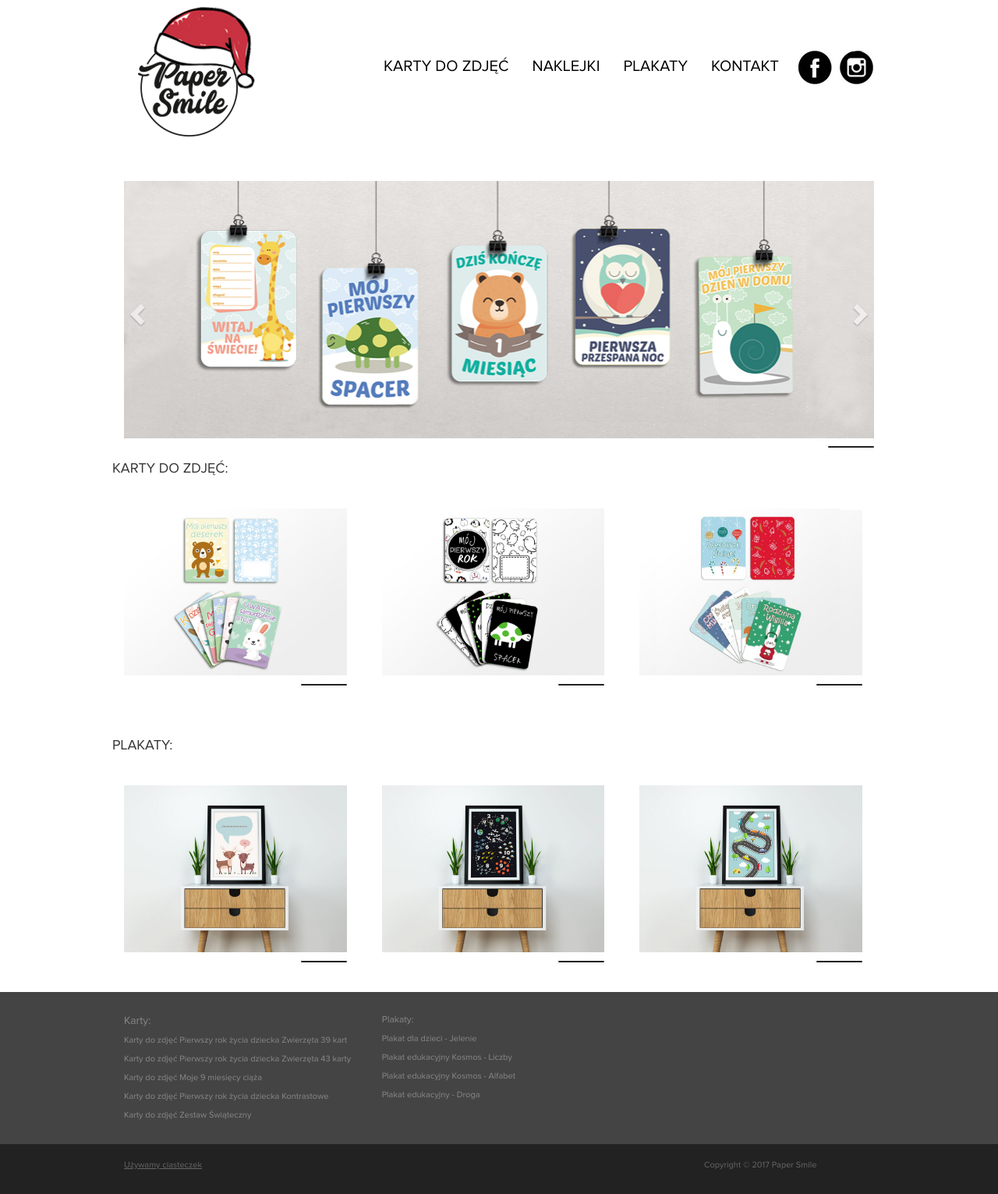
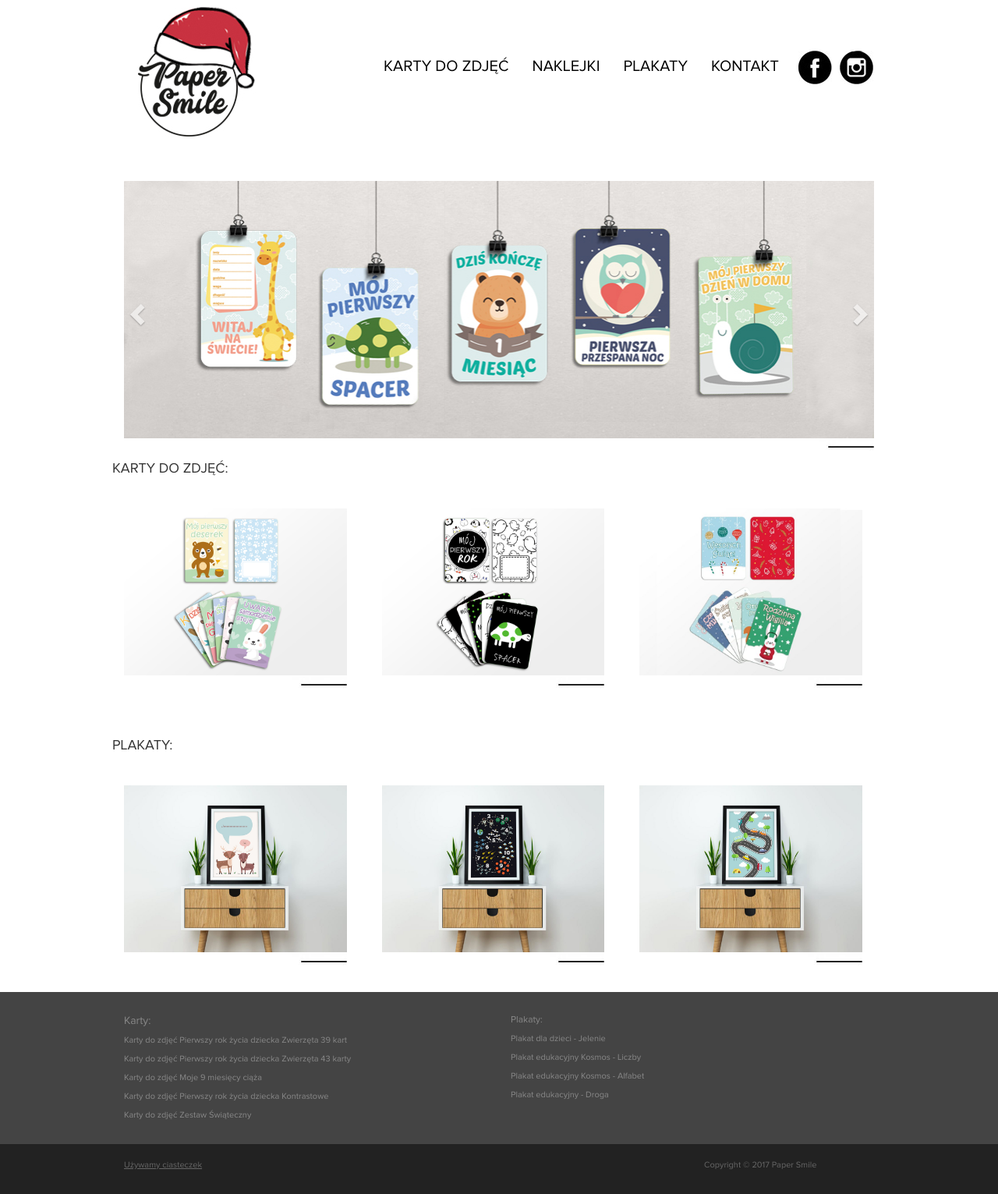
Before and after one commit to lukaszkomar/papersmile.pl, a Jekyll site: the page built from index.html, in a window 1280 px wide. Shown: the whole page at 78% size. Built offline with Jekyll 4.4.1, drawn with Linux system fonts in a browser that asks for light colours; nearby versions of some CDN libraries.

```diff
--- a/_includes/footer.html
+++ b/_includes/footer.html
@@ -11,19 +11,17 @@
   <footer class="footer footer-2">
     <div class="container">
       <div class="row">
-        <div class="col-md-4 col-12">
+        <div class="col-md-6 col-12">
           <h5>Karty:</h5>
           {% for karta in site.produkty.karty %}
             <p><a href="{{ karta[1].url}}">{{ karta[1].nazwa }}</a></p>
           {% endfor %}
         </div><!-- /.col -->
-        <div class="col-md-4 col-12">
+        <div class="col-md-6 col-12">
           <h6>Plakaty:</h6>
           {% for plakat in site.produkty.plakaty %}
             <p><a href="{{ plakat[1].url}}">{{ plakat[1].nazwa }}</a></p>
           {% endfor %}
-        </div><!-- /.col -->
-        <div class="col-md-4 col-12">
         </div><!-- /.col -->
       </div><!-- /.row -->
     </div><!-- /.container -->
```
